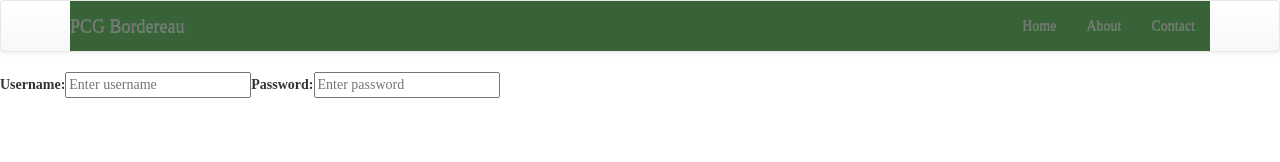
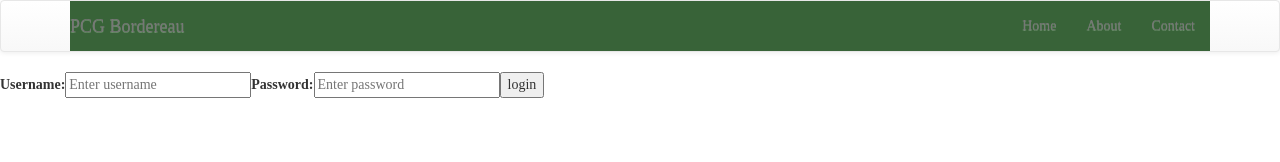
Before and after one commit to WillieDavonSmalls/elohim, a React (Create React App) app in the folder client/: page /login in a window 1280 px wide. Shown: the top 162 px of the page. Built offline with nearby package versions, Linux system fonts and the light colour scheme.

Commit message:
user authentication updates

```diff
--- a/client/src/App.jsx
+++ b/client/src/App.jsx
@@ -1,20 +1,22 @@
 import React, { Component } from 'react';
-import { BrowserRouter as Router, Route } from 'react-router-dom';
+import { BrowserRouter as Router, Route, Redirect } from 'react-router-dom';
 import Navbar from './views/home/home_navbar'
-import home from './views/home/home';
-import about from './views/home/about';
-import contact from './views/home/contact';
+import Home from './views/home/home';
+import About from './views/home/about';
+import Contact from './views/home/contact';
 import './App.css';
 
+// TODO: MOve to login.jsx
 class Login extends Component {
   render() {
     return (
       <div>
-        <form>
+        <form onSubmit={this.props.handleLogIn}>
           <label>Username: </label>
           <input type="text" placeholder="Enter username" />
           <label>Password: </label>
           <input type="password" placeholder="Enter password" />
+          <button type="submit">login</button>
         </form>
       </div>
     );
@@ -26,8 +28,16 @@ class App extends Component {
     super(props);
 
     this.state = {
-      loggedIn: false
+      loggedIn: true
     }
+
+    this.handleLogIn = this.handleLogIn.bind(this)
+  }
+
+  handleLogIn() {
+    // fetch("/api/validateLogin")
+    // .then(response => response.json())
+    // .then(data => (console.log(data), this.setState({loggedIn: data})))
   }
 
   render() {
@@ -37,10 +47,11 @@ class App extends Component {
       <Router>
         <div>
           <Navbar/>
-          <Route exact path="/login" component ={Login} />
-          <Route exact path="/" component ={home} />
-          <Route exact path="/about" component ={about} />
-          <Route exact path="/contact" component ={contact} />
+          <Route exact path="/login" render ={() => <Login handleLogIn={this.handleLogIn} />} />
+          {/* <Route exact path="/signin" render ={() => <Login handleLogIn={this.handleLogIn} />} /> */}
+          <Route exact path="/" render ={() => isLoggedIn ? <Home/> : <Redirect to="/login" />} />
+          <Route exact path="/about" render ={() => isLoggedIn ? <About/> : <Redirect to="/login" />} />
+          <Route exact path="/contact" render ={() => isLoggedIn ? <Contact/> : <Redirect to="/login" />} />
         </div>
       </Router>
     );
```
